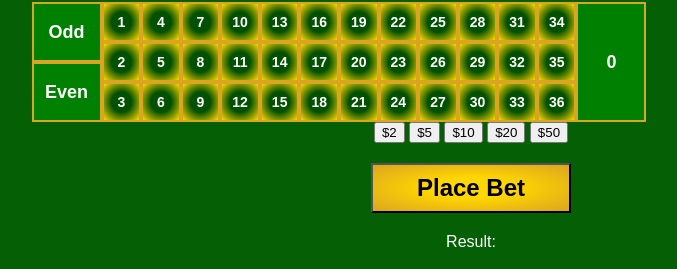
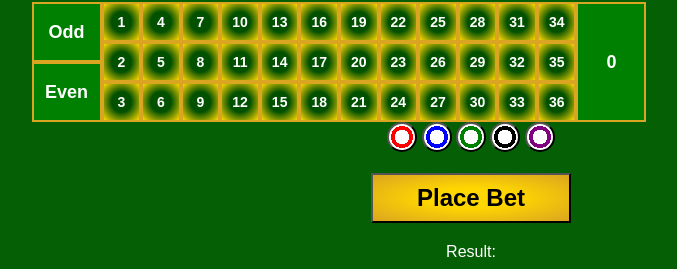
Before and after one commit to Goober118/GamblingWebsite, a plain HTML site: page Javascript testing/roulette.html in a window 1280 px wide. Shown: the part 694-963 px from the top of the page, without its empty margins (169-846 px from the left). Drawn offline with Linux system fonts and the light colour scheme; a web font is replaced by a local one.

Commit message:
Added draggable chip functionality for the bet numbers, working on aesthetic presence and making the chips not impact the structure of the betting grid

```diff
--- a/Javascript testing/roulette.css
+++ b/Javascript testing/roulette.css
@@ -278,3 +278,43 @@ body {
     font-size: 30px;
     font-weight: bold;
 }
+
+.two-chip {
+    width: 30px;
+    height: 30px;
+    border-radius: 50%;
+    background: radial-gradient(circle, white 0%, white 40%, red 40%, red 60%, white 60%, white 100%);
+    font-size: 10px;
+}
+
+.five-chip {
+    width: 30px;
+    height: 30px;
+    border-radius: 50%;
+    background: radial-gradient(circle, white 0%, white 40%, blue 40%, blue 60%, white 60%, white 100%);
+    font-size: 10px;
+}
+
+.ten-chip {
+    width: 30px;
+    height: 30px;
+    border-radius: 50%;
+    background: radial-gradient(circle, white 0%, white 40%, green 40%, green 60%, white 60%, white 100%);
+    font-size: 10px;
+}
+
+.twenty-chip {
+    width: 30px;
+    height: 30px;
+    border-radius: 50%;
+    background: radial-gradient(circle, white 0%, white 40%, black 40%, black 60%, white 60%, white 100%);
+    font-size: 10px;
+}
+
+.fifty-chip {
+    width: 30px;
+    height: 30px;
+    border-radius: 50%;
+    background: radial-gradient(circle, white 0%, white 40%, purple 40%, purple 60%, white 60%, white 100%);
+    font-size: 10px;
+}
--- a/Javascript testing/roulette.html
+++ b/Javascript testing/roulette.html
@@ -39,11 +39,11 @@
     </div>
 
     <div>
-        <button class="chip" draggable="true" data-value="2">$2</button>
-        <button class="chip" draggable="true" data-value="5">$5</button>
-        <button class="chip" draggable="true" data-value="10">$10</button>
-        <button class="chip" draggable="true" data-value="20">$20</button>
-        <button class="chip" draggable="true" data-value="50">$50</button>
+        <button class="two-chip" draggable="true" data-value="2"></button>
+        <button class="five-chip" draggable="true" data-value="5"></button>
+        <button class="ten-chip" draggable="true" data-value="10"></button>
+        <button class="twenty-chip" draggable="true" data-value="20"></button>
+        <button class="fifty-chip" draggable="true" data-value="50"></button>
     </div>
     <button class="action-button" onclick="spin();">Place Bet</button>
     <div id="result">Result: </div>
--- a/Javascript testing/roulette.js
+++ b/Javascript testing/roulette.js
@@ -176,9 +176,12 @@ document.getElementById("close-popup").addEventListener("click", () => {
     document.getElementById("win-popup").style.display = "none";
 });
 
-document.querySelectorAll(".chip").forEach(chip => {
+
+
+document.querySelectorAll(".two-chip, .five-chip, .ten-chip, .twenty-chip, .fifty-chip").forEach(chip => {
     chip.addEventListener("dragstart", e => {
         e.dataTransfer.setData("value", chip.dataset.value);
+        e.dataTransfer.setData("chipClass", chip.className);
     });
 });
 
@@ -197,10 +200,12 @@ document.querySelectorAll(".bet-option, .bet-button").forEach(spot => {
             walletDisplay.textContent = "Wallet: $" + walletAmount;
             bets.push({ type, value, amount });
             console.log("Placed bet:", { type, value, amount });
-            const betChip = document.createElement("div");
-            betChip.classList.add("chip-on-board");
-            betChip.textContent = "$" + amount;
-            spot.appendChild(betChip);
+            spot.querySelectorAll(".chip-on-board").forEach(c => c.remove());
+            const chipClass = e.dataTransfer.getData("chipClass");
+            const chip = document.createElement("button");
+            chip.className = chipClass + " chip on board";
+            chip.setAttribute("disabled", "true");
+            spot.appendChild(chip);
         } else {
             console.log("Insufficient funds to place bet");
         }
```
